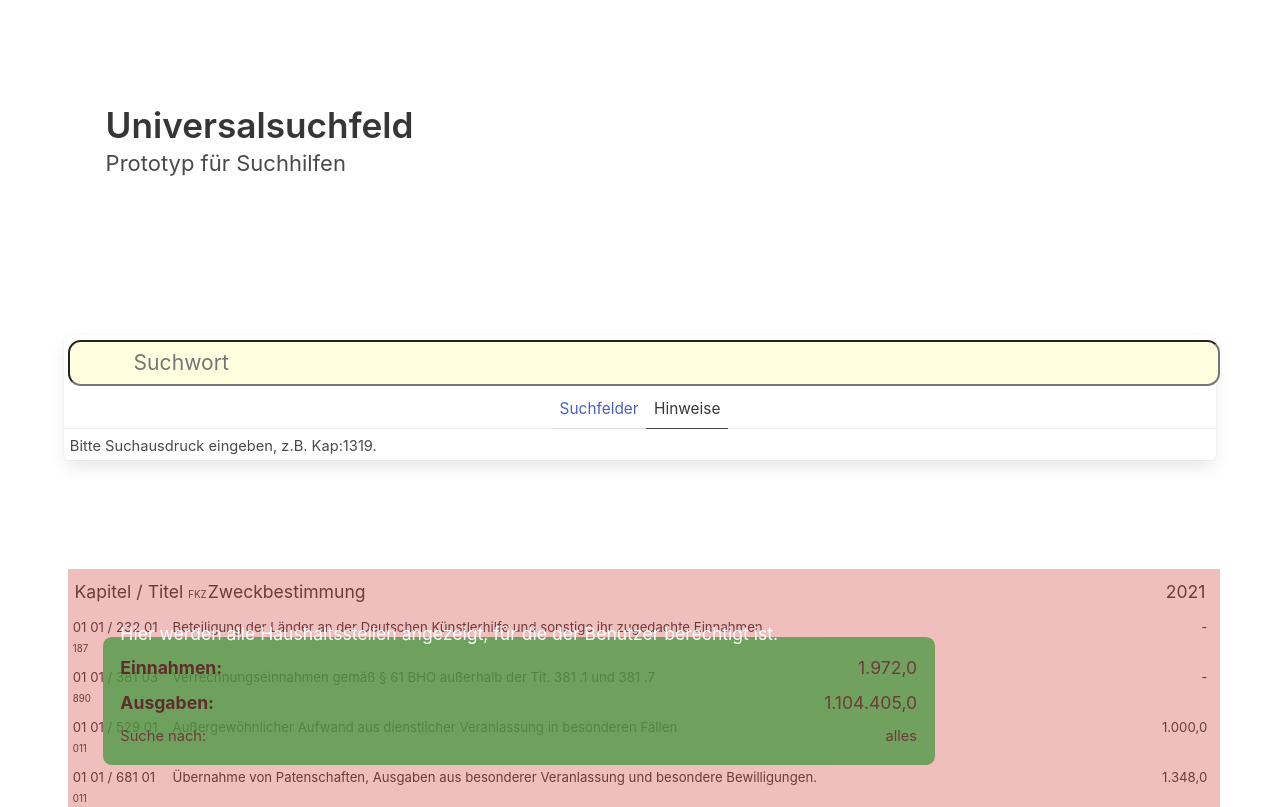
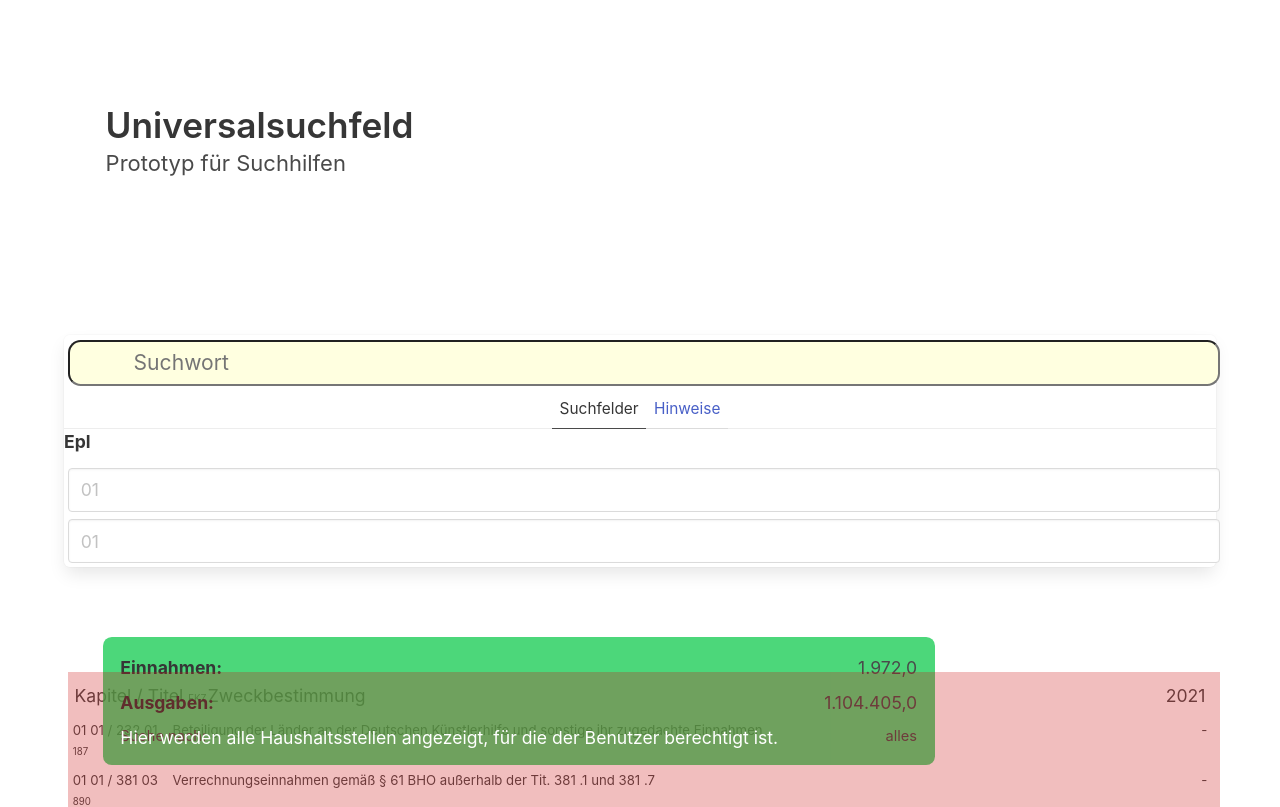
Before and after one commit to fritzminor/schnellsuchfeldbhh, a React (Create React App) app: page / in a window 1280 px wide. Shown: the top 807 px of the page. Built offline with nearby package versions, Linux system fonts and the light colour scheme; some icons are missing.

Commit message:
initial commit

```diff
--- a/src/eingabehilfe/EingabeHilfeContainer.tsx
+++ b/src/eingabehilfe/EingabeHilfeContainer.tsx
@@ -1,7 +1,5 @@
 import * as React from "react";
-import {
-  eingabehilfen
-} from "./EingabeHilfeLogic";
+import { eingabehilfen } from "./EingabeHilfeLogic";
 import { EingabeHilfenList } from "./EingabeHilfenList";
 import { useRef, useState } from "react";
 import { Search24 } from "@carbon/icons-react";
@@ -16,7 +14,8 @@ export function EingabeHilfeContainer({
   searchexpression,
   setSearchExpression,
   defaultProposalLimit
-}: EingabeHilfeContainerProps): JSX.Element { //eslint-disable-line no-undef
+}: EingabeHilfeContainerProps): JSX.Element {
+  //eslint-disable-line no-undef
   const proposalsLimit = defaultProposalLimit || 4;
   const inputfieldRef = useRef<HTMLInputElement>(null);
   const [focusState, setFocusState] = useState<boolean>(
@@ -27,6 +26,10 @@ export function EingabeHilfeContainer({
   >(0);
   const [limitOnState, setLimitOnState] = useState<boolean>(
     true
+  );
+
+  const [hilfenActive, setHilfenActive] = useState<boolean>(
+    false
   );
   const hilfen = focusState
     ? eingabehilfen({
@@ -98,13 +101,23 @@ export function EingabeHilfeContainer({
         </div>
       </div>
       <p className="panel-tabs">
-        <a href="#top">Suchfelder</a>
-        <a href="#top" className="is-active">
+        <a
+          href="#top"
+          className={hilfenActive ? "" : "is-active"}
+          onClick={() => setHilfenActive(false)}
+        >
+          Suchfelder
+        </a>
+        <a
+          href="#top"
+          className={hilfenActive ? "is-active" : ""}
+          onClick={() => setHilfenActive(true)}
+        >
           Hinweise
         </a>
-
       </p>
-      {focusState && hilfen ? (
+      {hilfenActive ? (
+        focusState && hilfen ? (
           <EingabeHilfenList
             searchexpression={searchexpression}
             setSearchExpression={setSearchExpression}
@@ -119,6 +132,25 @@ export function EingabeHilfeContainer({
           <p className="helptext">
             Bitte Suchausdruck eingeben, z.B. Kap:1319.
           </p>
+        )
+      ) : (
+        <div className="container searchfields">
+          <div className="field">
+            <label class="label">Epl</label>
+            <div className="control">
+              <input
+                className="input"
+                type="number"
+                placeholder="01"
+              />
+              <input
+                className="input"
+                type="number"
+                placeholder="01"
+              />
+            </div>
+          </div>
+        </div>
       )}
     </nav>
   );
```
Lines whose indentation alone changed are shown as unchanged.
